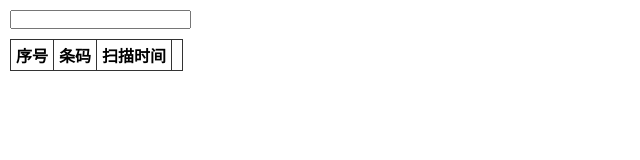
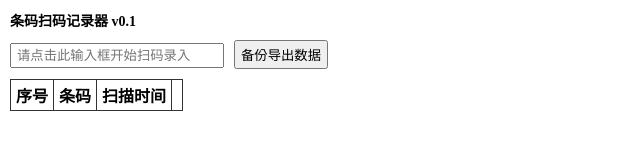
Before and after one commit to fia/fia.github.io, a React app in the folder Webapck-React-QRInput/: page / in a window 1280 px wide. Shown: the whole page, without its empty margins (0-640 px from the left). Built offline with nearby package versions, Linux system fonts and the light colour scheme.

Commit message:
feat:backup to txt

```diff
--- a/Webapck-React-QRInput/src/components/IdInput.jsx
+++ b/Webapck-React-QRInput/src/components/IdInput.jsx
@@ -1,5 +1,34 @@
 import React from "react";
 import "./IdInput.scss";
+
+/*时间格式化处理*/
+function dateFtt(fmt, date) {
+    //author: meizz
+    var o = {
+        "M+": date.getMonth() + 1, //月份
+        "d+": date.getDate(), //日
+        "h+": date.getHours(), //小时
+        "m+": date.getMinutes(), //分
+        "s+": date.getSeconds(), //秒
+        "q+": Math.floor((date.getMonth() + 3) / 3), //季度
+        S: date.getMilliseconds() //毫秒
+    };
+    if (/(y+)/.test(fmt))
+        fmt = fmt.replace(
+            RegExp.$1,
+            (date.getFullYear() + "").substr(4 - RegExp.$1.length)
+        );
+    for (var k in o)
+        if (new RegExp("(" + k + ")").test(fmt))
+            fmt = fmt.replace(
+                RegExp.$1,
+                RegExp.$1.length == 1
+                    ? o[k]
+                    : ("00" + o[k]).substr(("" + o[k]).length)
+            );
+    return fmt;
+}
+
 class IdInput extends React.Component {
     constructor(props) {
         super(props);
@@ -11,6 +40,19 @@ class IdInput extends React.Component {
         };
         this.addQrId = this.addQrId.bind(this);
         this.delQrId = this.delQrId.bind(this);
+        this.exportData = this.exportData.bind(this);
+    }
+    componentWillMount() {
+        // 载入本地存储数据
+        if (localStorage.getItem("idList")) {
+            this.setState({
+                idList: JSON.parse(localStorage.getItem("idList"))
+            });
+        }
+    }
+    componentDidUpdate() {
+        // 更新本地存储数据
+        localStorage.setItem("idList", JSON.stringify(this.state.idList));
     }
     addQrId(e) {
         // 延时获取input,重复刷新setTimeout
@@ -57,10 +99,62 @@ class IdInput extends React.Component {
             })
         });
     }
+    // 备份txt导出
+    exportData() {
+        // 代码地址https://segmentfault.com/q/1010000007355852
+        function fakeClick(obj) {
+            var ev = document.createEvent("MouseEvents");
+            ev.initMouseEvent(
+                "click",
+                true,
+                false,
+                window,
+                0,
+                0,
+                0,
+                0,
+                0,
+                false,
+                false,
+                false,
+                false,
+                0,
+                null
+            );
+            obj.dispatchEvent(ev);
+        }
+        function exportRaw(name, data) {
+            var urlObject = window.URL || window.webkitURL || window;
+            var export_blob = new Blob([data]);
+            var save_link = document.createElementNS(
+                "http://www.w3.org/1999/xhtml",
+                "a"
+            );
+            save_link.href = urlObject.createObjectURL(export_blob);
+            save_link.download = name;
+            fakeClick(save_link);
+        }
+        const now = new Date();
+        exportRaw(
+            "条码扫码记录器数据备份_" +
+                dateFtt("yyyy-MM-dd hh:mm:ss", now) +
+                ".txt",
+            JSON.stringify(this.state.idList)
+        );
+    }
     render() {
+        // 输入框
         return (
             <div>
-                <input ref="inputId" type="text" onChange={this.addQrId} />
+                <h1>条码扫码记录器 v0.1</h1>
+                <input
+                    className="qr-input"
+                    placeholder="请点击此输入框开始扫码录入"
+                    ref="inputId"
+                    type="text"
+                    onChange={this.addQrId}
+                />
+                <button className="btn" onClick={this.exportData}>备份导出数据</button>
                 <QrIdTable
                     qrIdList={this.state.idList}
                     delButton={this.delQrId}
@@ -74,34 +168,8 @@ class QrIdRow extends React.Component {
     render() {
         const qrIdItem = this.props.qrIdItem;
         const qrDate = new Date(qrIdItem.time);
-        /**************************************时间格式化处理************************************/
-        function dateFtt(fmt, date) {
-            //author: meizz
-            var o = {
-                "M+": date.getMonth() + 1, //月份
-                "d+": date.getDate(), //日
-                "h+": date.getHours(), //小时
-                "m+": date.getMinutes(), //分
-                "s+": date.getSeconds(), //秒
-                "q+": Math.floor((date.getMonth() + 3) / 3), //季度
-                S: date.getMilliseconds() //毫秒
-            };
-            if (/(y+)/.test(fmt))
-                fmt = fmt.replace(
-                    RegExp.$1,
-                    (date.getFullYear() + "").substr(4 - RegExp.$1.length)
-                );
-            for (var k in o)
-                if (new RegExp("(" + k + ")").test(fmt))
-                    fmt = fmt.replace(
-                        RegExp.$1,
-                        RegExp.$1.length == 1
-                            ? o[k]
-                            : ("00" + o[k]).substr(("" + o[k]).length)
-                    );
-            return fmt;
-        }
 
+        // 列表
         return (
             <tr className={this.props.isExist ? "exist" : ""}>
                 <td>{this.props.qrIdItemIndex}</td>
--- a/Webapck-React-QRInput/src/components/IdInput.scss
+++ b/Webapck-React-QRInput/src/components/IdInput.scss
@@ -1,19 +1,39 @@
-
-
 * {
     margin: 0;
     padding: 0;
 }
-body{padding: 10px;}
-table{
+
+body {
+    padding: 10px;
+}
+
+h1 {
+    margin-bottom: 10px;
+    font-size: 14px;
+}
+
+.qr-input {
+    width: 200px;
+    margin-right: 10px;
+    padding: 3px 5px;
+}
+
+.btn {
+    padding: 3px 5px;
+}
+
+table {
     margin-top: 10px;
     border-collapse: collapse;
-    th,td{
-        padding:3px 5px;
-        border:1px solid #333;
+    th,
+    td {
+        padding: 3px 5px;
+        border: 1px solid #333;
     }
 }
 
-.exist{
-    td{background-color: #f00;}
+.exist {
+    td {
+        background-color: #f00;
+    }
 }
```
Also changed, not shown: Webapck-React-QRInput/dist/bundle.js, Webapck-React-QRInput/dist/index.html.
